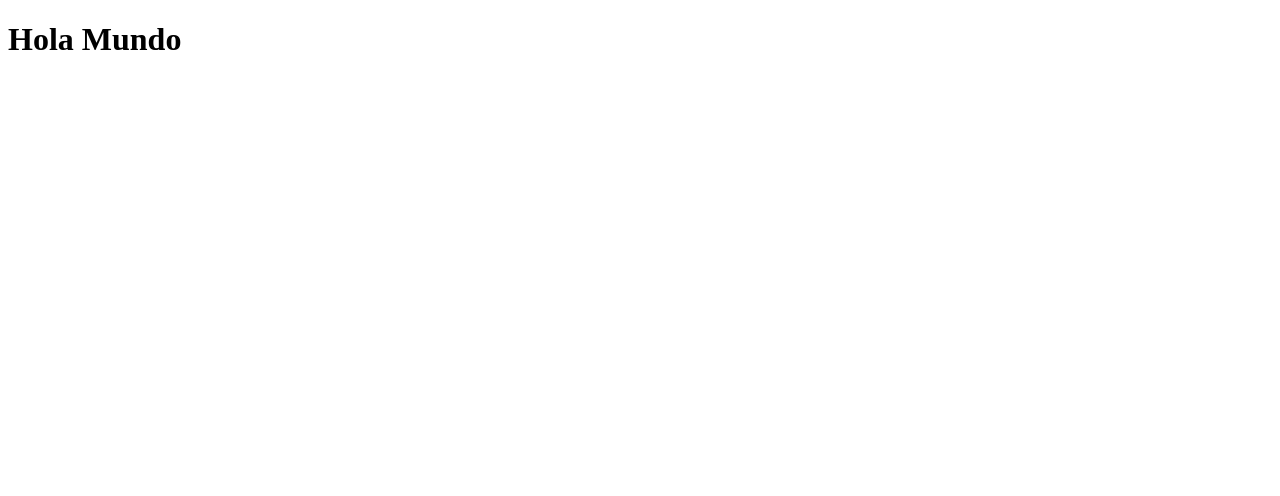
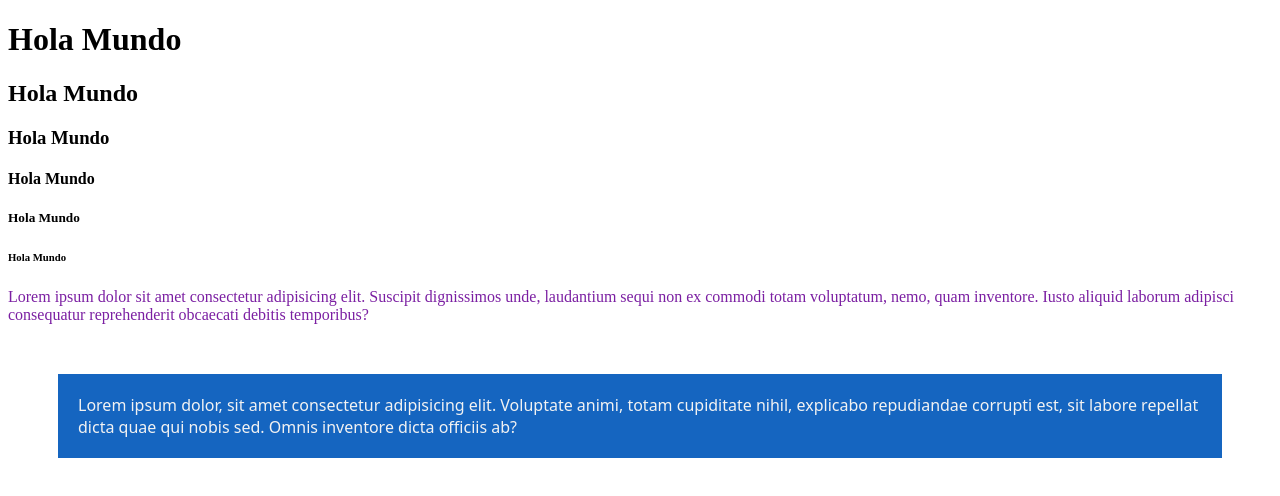
Before and after one commit to jalvarenga-unah/IS-711-III-PAC-2023, a plain HTML site: page principios-html/index.html in a window 1280 px wide. Drawn offline with Linux system fonts and the light colour scheme.

Commit message:
Agregando estilos a parrafos

```diff
--- a/principios-html/index.html
+++ b/principios-html/index.html
@@ -1,13 +1,42 @@
 <!DOCTYPE html>
 <html lang="es">
+
 <head>
     <meta charset="UTF-8">
     <meta name="viewport" content="width=device-width, initial-scale=1.0">
     <title>Mi primer página Web</title>
 </head>
+
 <body>
 
+    <!-- Titluos -->
     <h1>Hola Mundo</h1>
+    <h2>Hola Mundo</h2>
+    <h3>Hola Mundo</h3>
+    <h4>Hola Mundo</h4>
+    <h5>Hola Mundo</h5>
+    <h6>Hola Mundo</h6>
+
+
+    <!-- todo tendro del "style" es codigo de CSSS -->
+    <!-- CSS: Cascade StyleSheet (Hoja de estilo en cascada)  -->
+    <p style=" color: rgb(123, 31, 162);  ">Lorem ipsum dolor sit amet consectetur adipisicing elit. Suscipit
+        dignissimos unde, laudantium sequi non ex
+        commodi totam voluptatum, nemo, quam inventore. Iusto aliquid laborum adipisci consequatur reprehenderit
+        obcaecati debitis temporibus?
+    </p>
+
+    <p style="
+    background-color: #1565C0;
+    color: #f2f2f2;
+    padding: 20px;
+    margin: 50px;
+    font-family: system-ui, sans-serif;
+    ">
+        Lorem ipsum dolor, sit amet consectetur adipisicing elit. Voluptate animi, totam cupiditate nihil, explicabo
+        repudiandae corrupti est, sit labore repellat dicta quae qui nobis sed. Omnis inventore dicta officiis ab?
+    </p>
 
 </body>
+
 </html>
```
Also changed, not shown: 1 other file.
